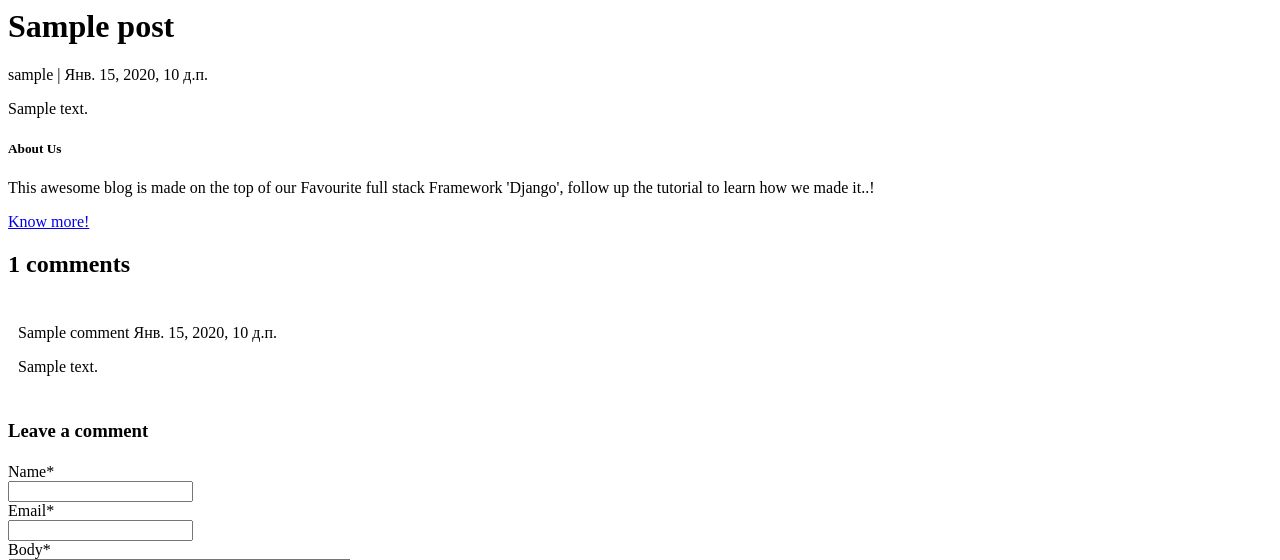
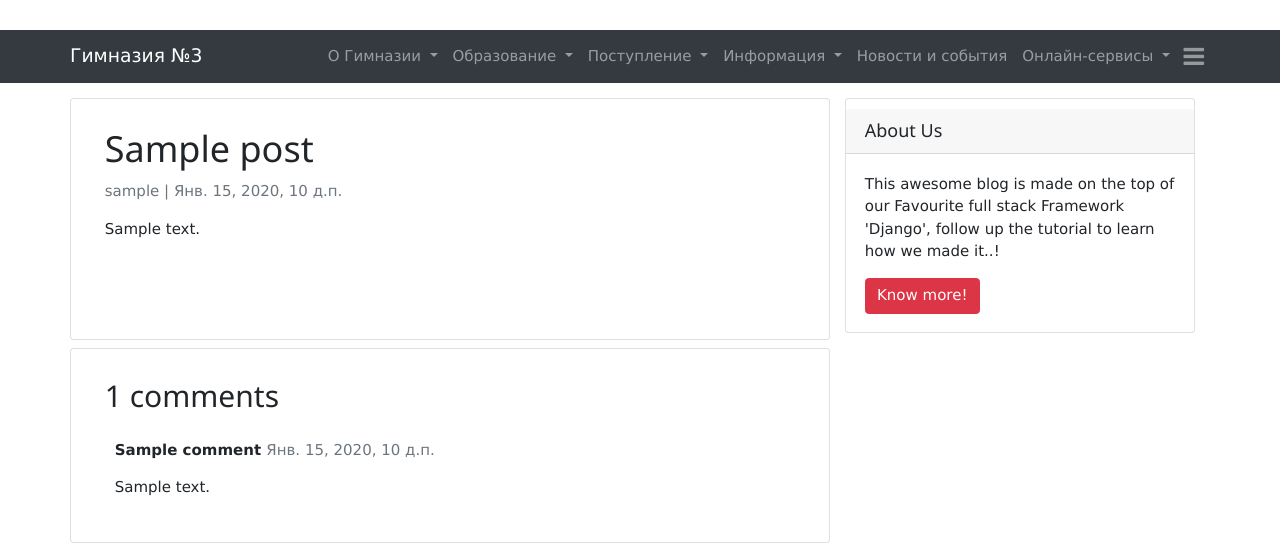
Before and after one commit to broadcom9821/Site, a Django app: a page that uses templates/app/sidepan.html in a window 1280 px wide. Shown: the top 560 px of the page. Run offline with Django 3.2, Linux system fonts and the light colour scheme; tables that the repository leaves empty hold one stand-in row (values such as "Sample post"); some libraries are stand-ins or nearby versions.

Commit message:
Initial commit

```diff
--- a/templates/app/header.html
+++ b/templates/app/header.html
@@ -90,7 +90,7 @@
 </div>
   <nav class="navbar navbar-expand-lg navbar-dark bg-dark " style="top: 30px">
     <div class="container p-0">
-      <a class="navbar-brand" href="index.html">Гимназия №3</a>
+      <a class="navbar-brand" href="{% url 'index' %}">Гимназия №3</a>
       <button class="navbar-toggler navbar-toggler-right" type="button" data-toggle="collapse" data-target="#navbarResponsive" aria-controls="navbarResponsive" aria-expanded="false" aria-label="Toggle navigation">
         <span class="navbar-toggler-icon"></span>
       </button>
--- a/templates/app/index.html
+++ b/templates/app/index.html
@@ -66,7 +66,7 @@ active
   <div class="row">
 
     <!-- Blog Entries Column -->
-    <div class="col-md-8 mt-3 left">
+    <div class="col-md-8 mt-3 left" >
       {% for post in post_list %}
       <div class="card mb-4">
         <div class="card-body">
--- a/templates/app/post_detail.html
+++ b/templates/app/post_detail.html
@@ -1,10 +1,10 @@
 
-
+{% extends 'app/header.html' %} {% block body-content %}
 {% load crispy_forms_tags %}
 
-<div class="container">
+<div class="container" >
   <div class="row">
-    <div class="col-md-8 card mb-4  mt-3 left  top">
+    <div class="col-md-8 card mb-4  mt-3 left " style="top: 30px">
       <div class="card-body">
         <h1>{% block title %} {{ post.title }} {% endblock title %}</h1>
         <p class=" text-muted">{{ post.author }} | {{ post.created_on }}</p>
@@ -54,3 +54,5 @@
     </div>
   </div>
 </div>
+
+{% endblock %}
--- a/templates/app/sidepan.html
+++ b/templates/app/sidepan.html
@@ -3,7 +3,7 @@
 
 
 <!-- Sidebar Widgets Column -->
-<div class="col-md-4 float-right ">
+<div class="col-md-4 float-right " style="top: 23px">
     <div class="card my-4">
         <h5 class="card-header">About Us</h5>
         <div class="card-body">
```
